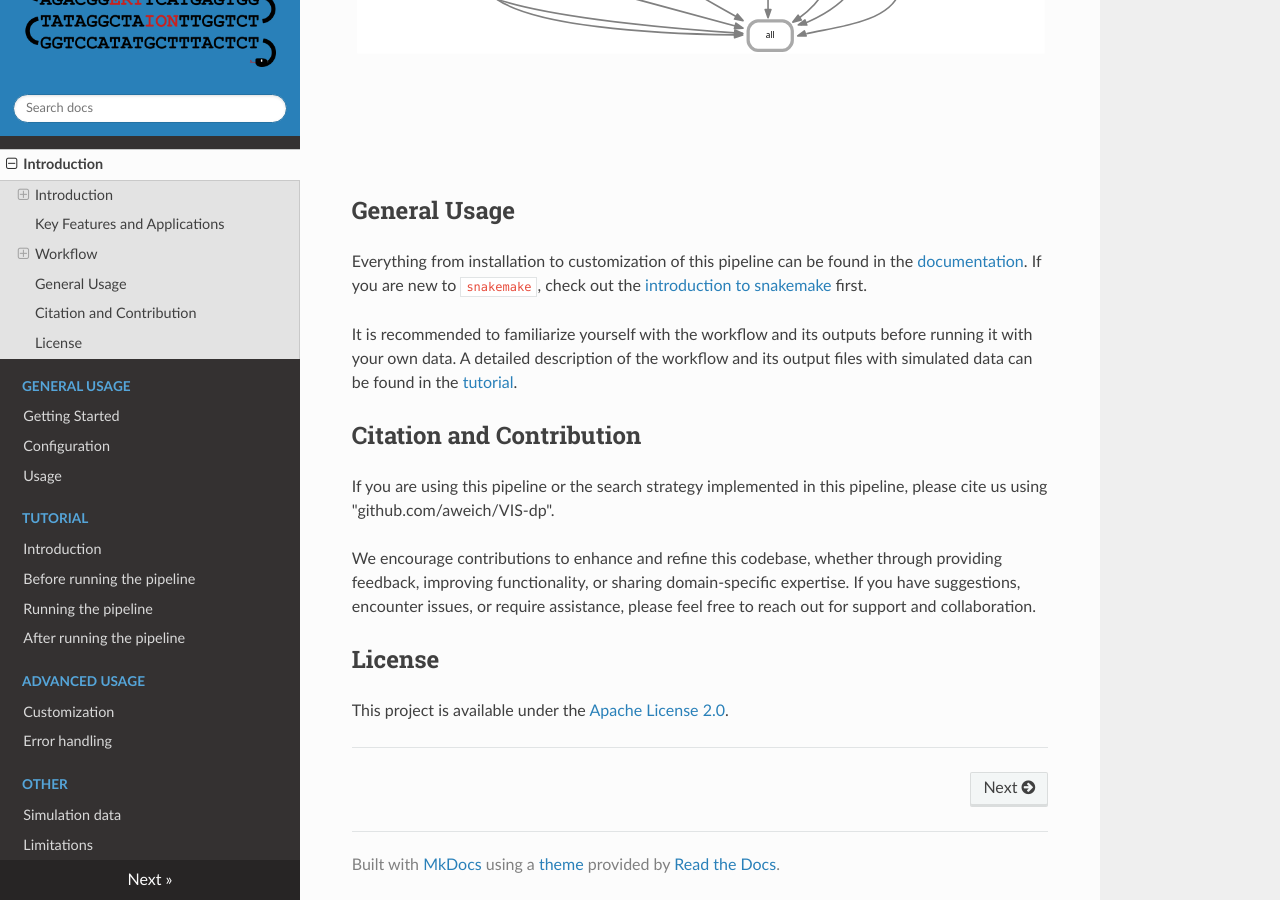
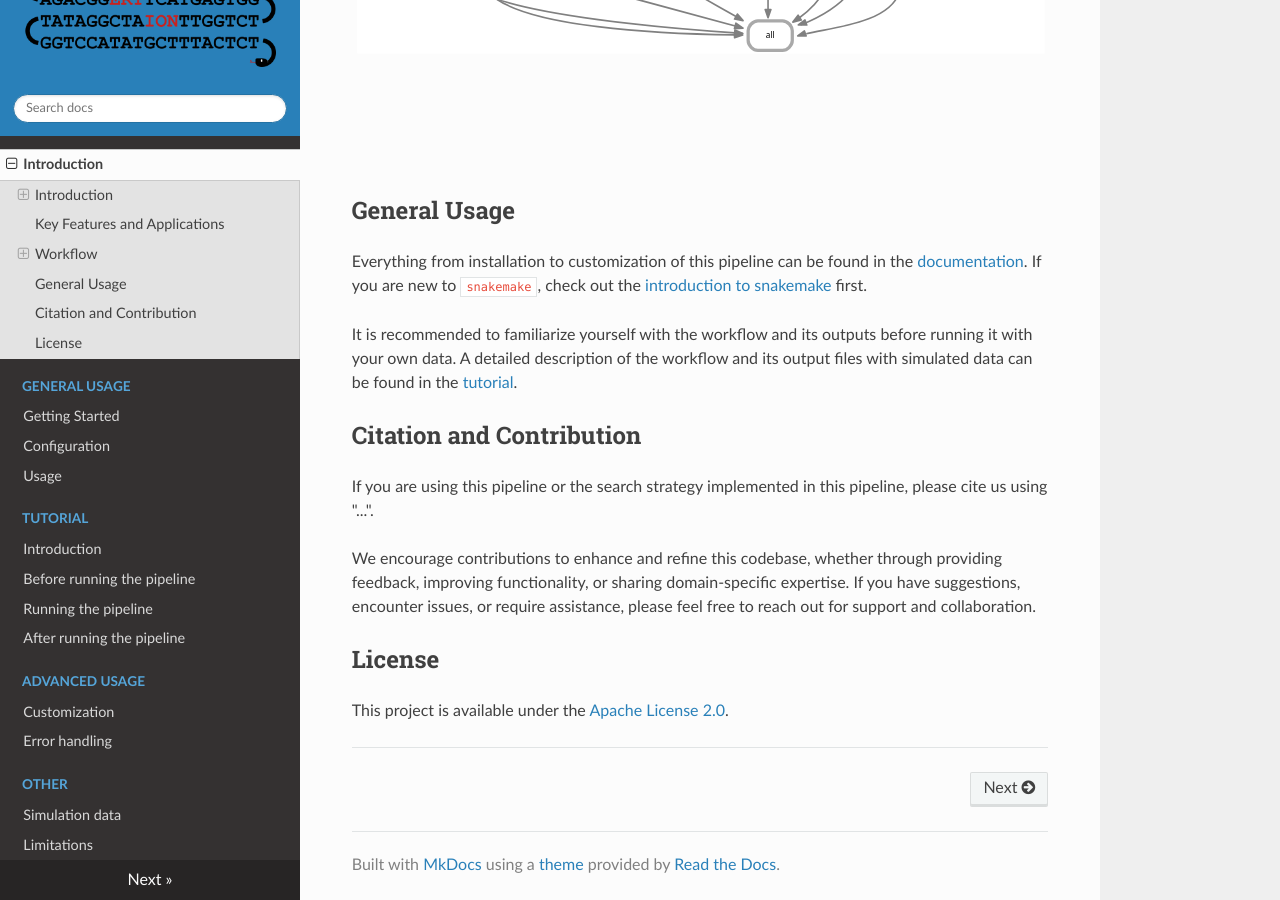
Before and after one commit to aweich/VIS, an MkDocs documentation site: the page built from docs/index.md, in a window 1280 px wide and 900 px high, scrolled down 3278 px. Built offline with MkDocs 1.6.1, drawn with Linux system fonts in a browser that asks for light colours; nearby versions of some CDN libraries.

```diff
--- a/docs/index.md
+++ b/docs/index.md
@@ -52,7 +52,7 @@
 
 ## Citation and Contribution
 
-If you are using this pipeline or the search strategy implemented in this pipeline, please cite us using "github.com/aweich/VIS-dp".
+If you are using this pipeline or the search strategy implemented in this pipeline, please cite us using "...".
 
 We encourage contributions to enhance and refine this codebase, whether through providing feedback, improving functionality, or sharing domain-specific expertise. If you have suggestions, encounter issues, or require assistance, please feel free to reach out for support and collaboration.
 
```
Also changed, not shown: README.md (+1 -1 lines), docs/general_usage/getting_started.md (+2 -2 lines), 6 other files.
